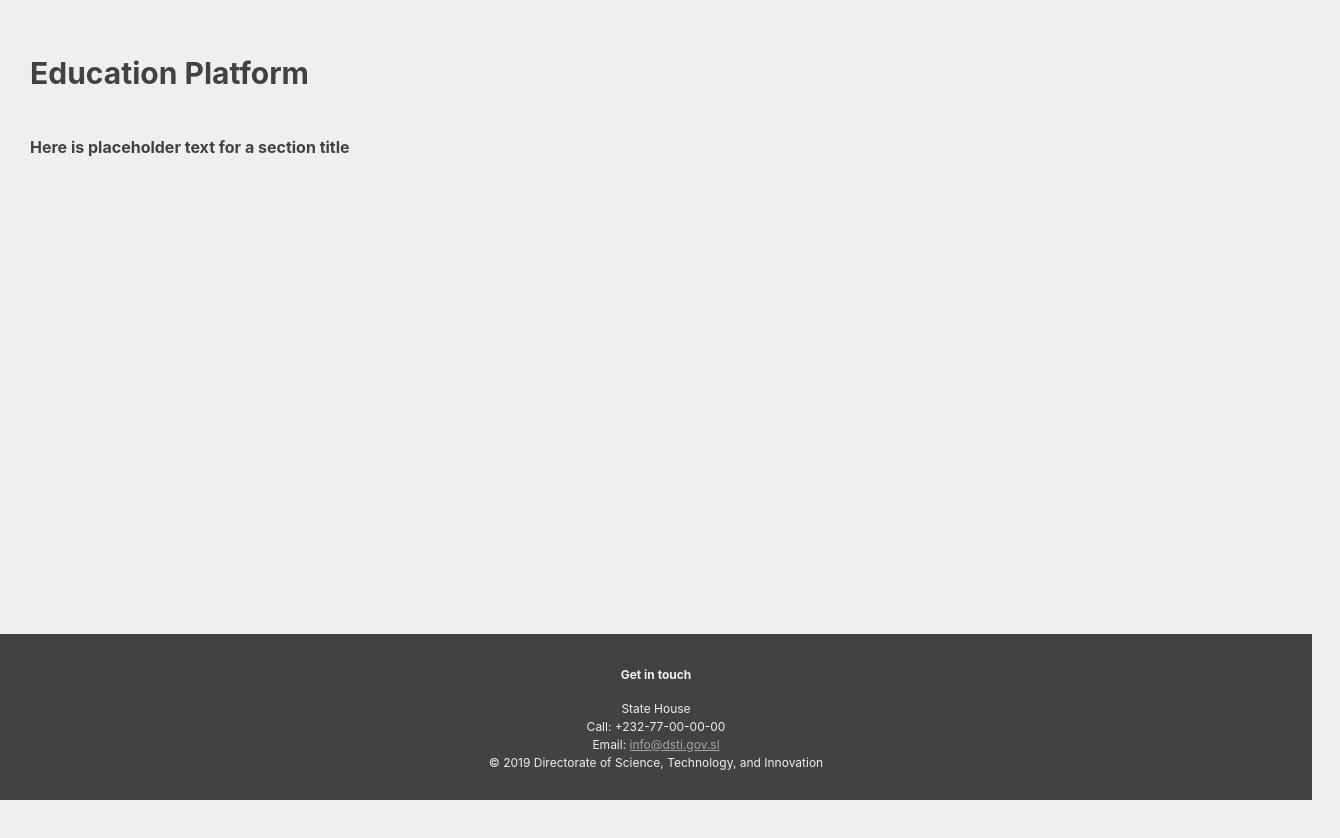
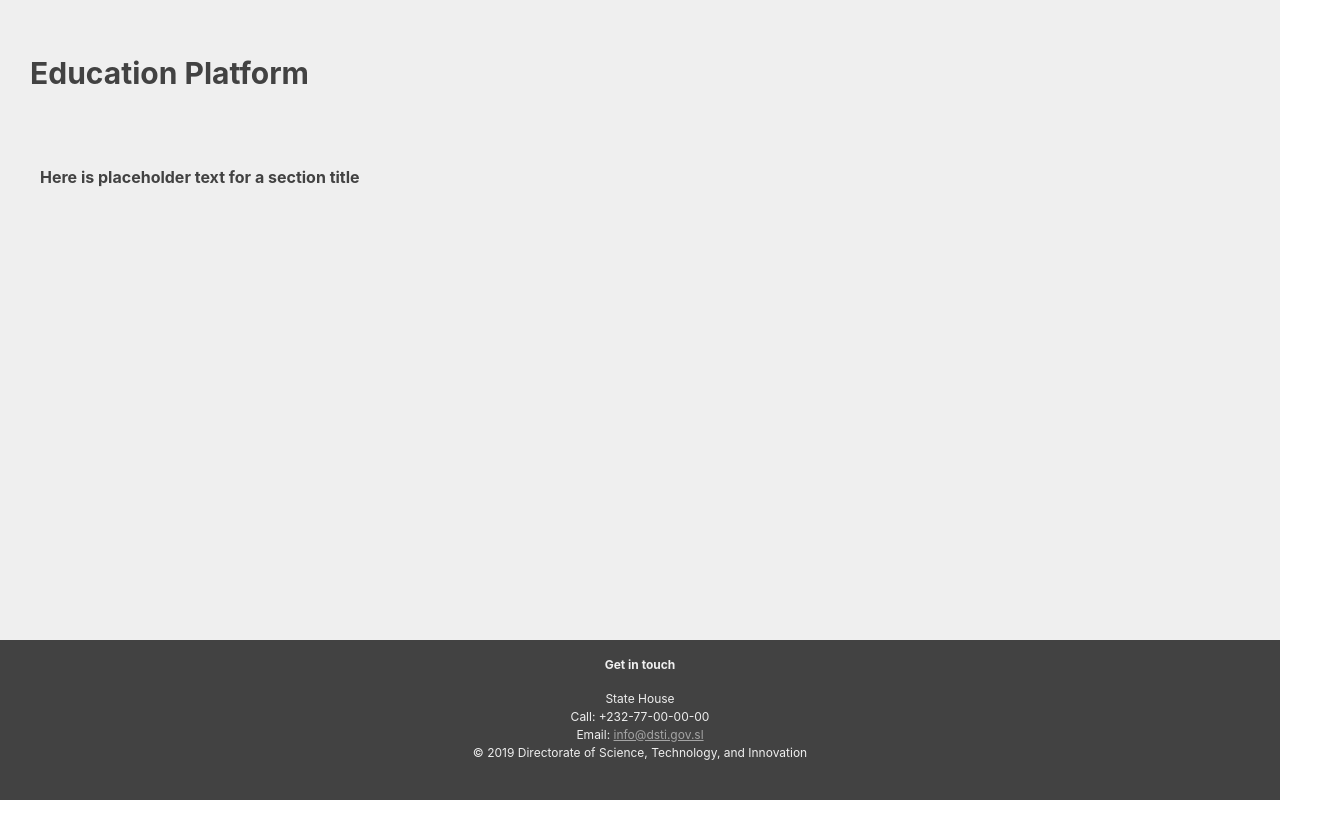
Before and after one commit to mikefab/dsti-education-platform, a React (Create React App) app in the folder education_platform/: page / in a window 1280 px wide. Shown: the top 838 px of the page, 1340 px wide, since content can reach past the window. After the commit the page ends 800 px from the top, so only its background shows below. Built offline with nearby package versions, Linux system fonts and the light colour scheme.

Commit message:
update css for fixed position footer

```diff
--- a/education_platform/src/App.css
+++ b/education_platform/src/App.css
@@ -1,33 +1,28 @@
-.App {
-  text-align: left;
+.Header {
+  display: flex;
+  flex-direction: column;
+  font-size: 20px;
+  padding: 30px;
+}
+
+.body {
+  position: fixed;
+  width: 100vw;
   background-color: #efefef;
   color: #424242;
   height: 100vh;
-  padding: 30px;
-  width: 100vw;
-}
-
-.App-header {
-  display: flex;
-  flex-direction: column;
-  font-size: 20px;
-}
-
-.body {
-  position: relative;
 }
 
 .Section-title {
   color: #424242;
+  padding-left: 40px;
 }
 
 .Footer {
   position: absolute;
-  right: 0;
   bottom: 0;
-  left: 0;
-  padding: 1rem;
   width: 100%;
+  height: 20vh;
   background-color: #424242;
   color: #efefef;
   text-align: center;
--- a/education_platform/src/App.js
+++ b/education_platform/src/App.js
@@ -7,9 +7,11 @@ import Footer from './Footer';
 class App extends Component {
   render() {
     return (
-      <div className="App">
-        <Header />
-        <Section className="body"/>
+      <div>
+        <div className="body">
+          <Header />
+          <Section />
+        </div>
         <Footer />
       </div>
     );
--- a/education_platform/src/Header.js
+++ b/education_platform/src/Header.js
@@ -1,7 +1,7 @@
 import React from 'react';
 
 const Header = (props) => (
-  <div className="App-header">
+  <div className="Header">
     <h2>
       Education Platform
     </h2>
--- a/education_platform/src/Section.js
+++ b/education_platform/src/Section.js
@@ -1,7 +1,7 @@
 import React from 'react';
 
 const Section = (props) => (
-  <div className="Section">
+  <div className="Section-title">
     <h4>Here is placeholder text for a section title</h4>
   </div>
 )
```
